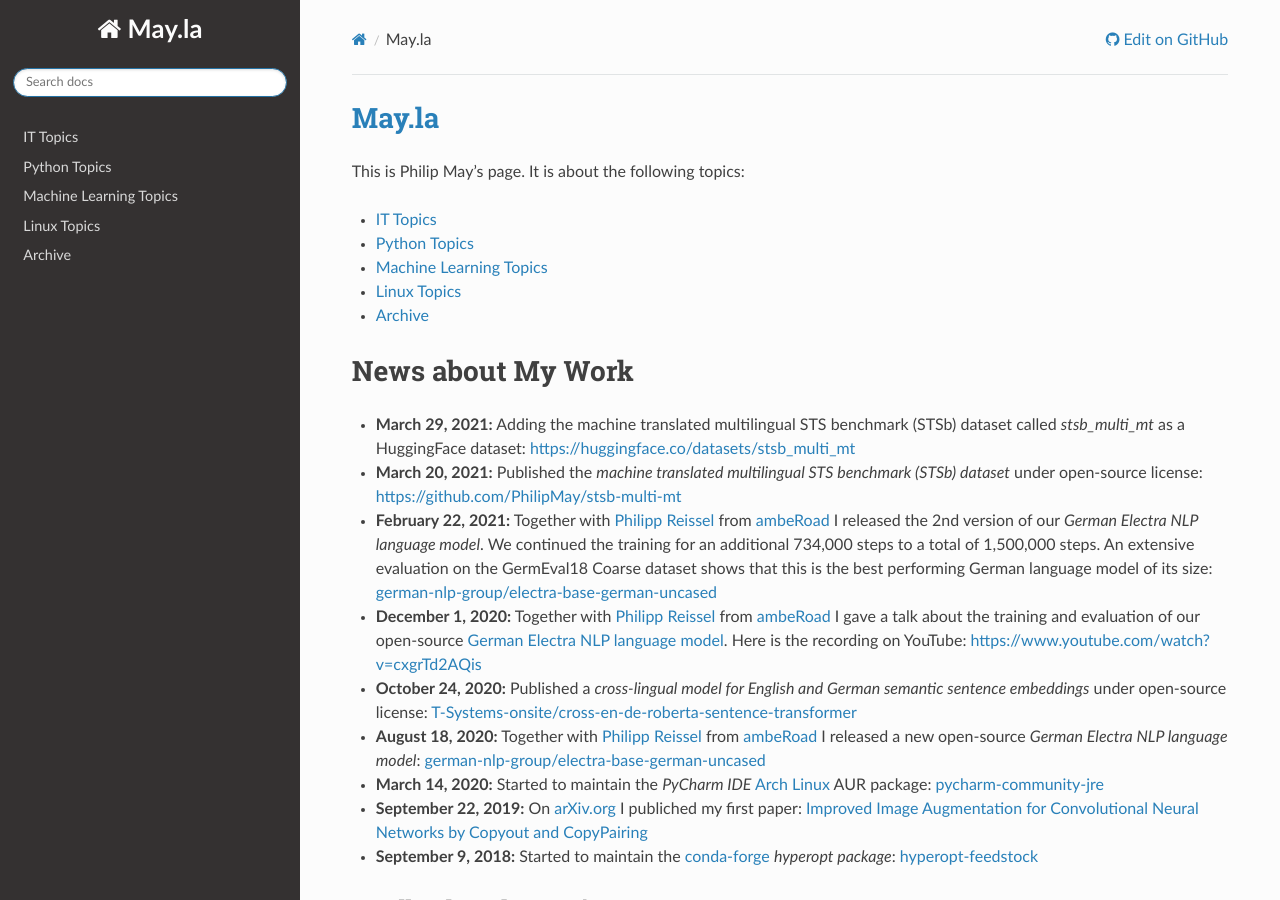
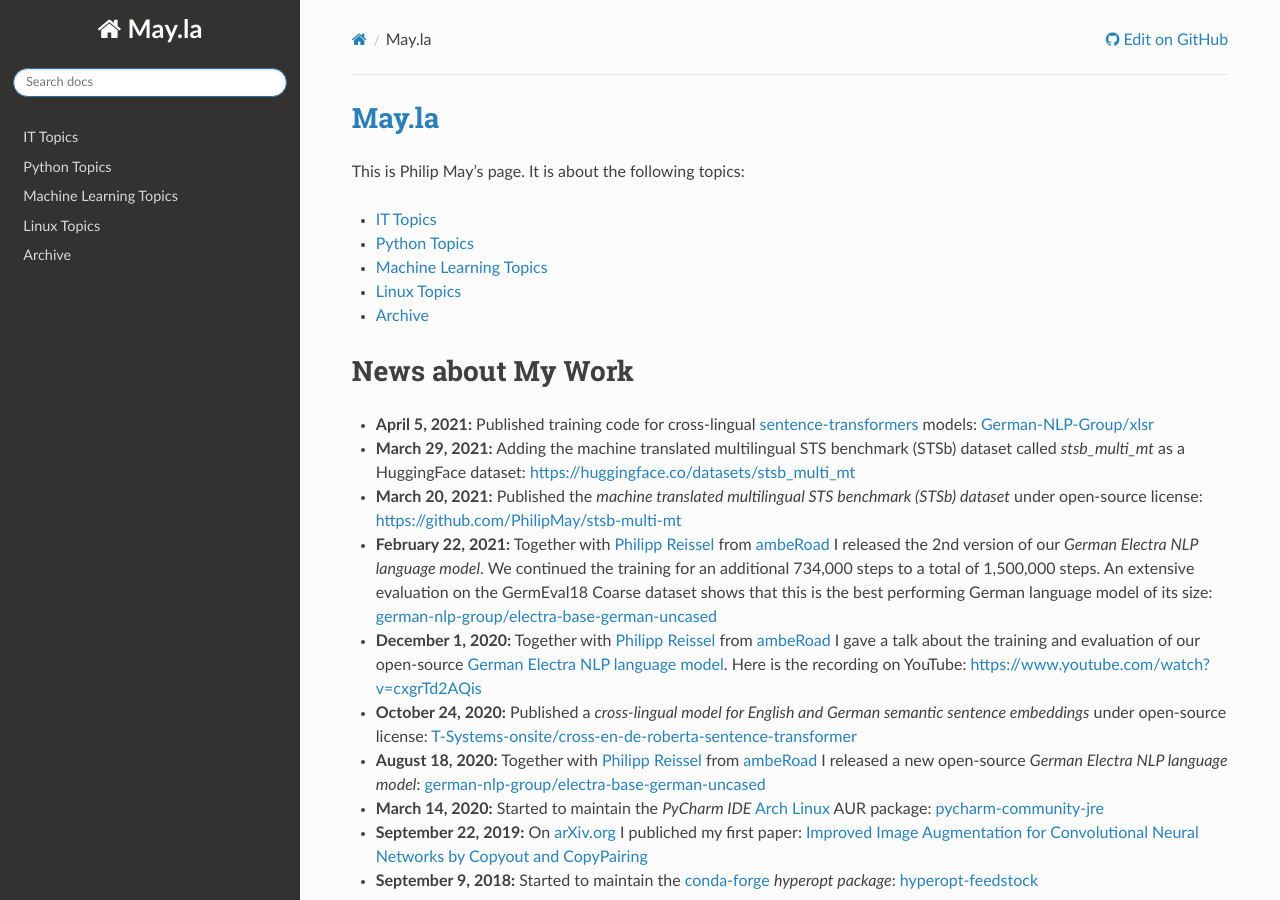
Before and after one commit to PhilipMay/May.la, a Sphinx documentation site: the page built from source/index.md, in a window 1280 px wide and 900 px high. Built offline with Sphinx 7.4.7 and the Read the Docs theme 2.0.0, drawn with Linux system fonts in a browser that asks for light colours.

Commit message:
Update index.md

````diff
--- a/source/index.md
+++ b/source/index.md
@@ -14,6 +14,7 @@
 ```
 
 # News about My Work
+- **April 5, 2021:** Published training code for cross-lingual [sentence-transformers](https://github.com/UKPLab/sentence-transformers) models: [German-NLP-Group/xlsr](https://github.com/German-NLP-Group/xlsr)
 - **March 29, 2021:** Adding the machine translated multilingual STS benchmark (STSb) dataset called *stsb_multi_mt* as a HuggingFace dataset: https://huggingface.co/datasets/stsb_multi_mt
 - **March 20, 2021:** Published the *machine translated multilingual STS benchmark (STSb) dataset* under open-source license: https://github.com/PhilipMay/stsb-multi-mt
 - **February 22, 2021:** Together with [Philipp Reissel](https://twitter.com/phil_ipp_) from [ambeRoad](https://amberoad.de/) I released the 2nd version of our *German Electra NLP language model*. We continued the training for an additional 734,000 steps to a total of 1,500,000 steps. An extensive evaluation on the GermEval18 Coarse dataset shows that this is the best performing German language model of its size: [german-nlp-group/electra-base-german-uncased](https://huggingface.co/german-nlp-group/electra-base-german-uncased)
````
